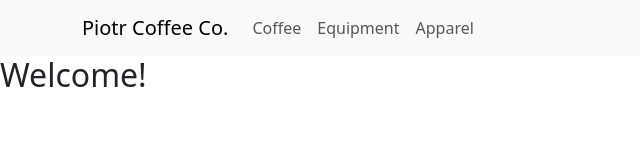
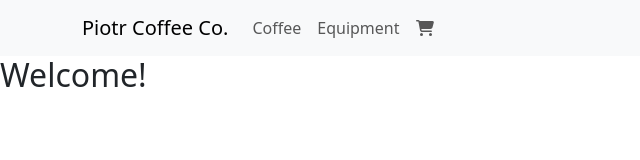
Before and after one commit to gabbymassaro/react-phase-2-project, a React (Create React App) app in the folder my-app/: page / in a window 1280 px wide. Shown: the top 160 px of the page, without its empty margins (0-640 px from the left). Built offline with nearby package versions, Linux system fonts and the light colour scheme.

Commit message:
Install fontAwesome and change apparel to cart

```diff
--- a/my-app/package.json
+++ b/my-app/package.json
@@ -6,6 +6,9 @@
     "@emotion/react": "^11.11.4",
     "@emotion/styled": "^11.11.5",
     "@fontsource/roboto": "^5.0.13",
+    "@fortawesome/fontawesome-svg-core": "^6.5.2",
+    "@fortawesome/free-solid-svg-icons": "^6.5.2",
+    "@fortawesome/react-fontawesome": "^0.2.2",
     "@mui/material": "^5.15.21",
     "@testing-library/jest-dom": "^5.17.0",
     "@testing-library/react": "^13.4.0",
--- a/my-app/src/components/App.js
+++ b/my-app/src/components/App.js
@@ -1,5 +1,5 @@
 import "bootstrap/dist/css/bootstrap.min.css"
-import { BrowserRouter as Router, Routes, Route, Link } from "react-router-dom"
+import { BrowserRouter as Router, Routes, Route } from "react-router-dom"
 import Navigation from "./Navigation"
 import CoffeeList from "./CoffeeList"
 
@@ -12,8 +12,8 @@
   return <h2>Equipment</h2>
 }
 
-function Apparel() {
-  return <h2>Apparel</h2>
+function Cart() {
+  return <h2>Cart</h2>
 }
 
 function App() {
@@ -24,7 +24,7 @@
         <Routes>
           <Route path="/coffee" element={<CoffeeList />} />
           <Route path="/equipment" element={<Equipment />} />
-          <Route path="/apparel" element={<Apparel />} />
+          <Route path="/cart" element={<Cart />} />
           <Route path="/" element={<Home />} />
         </Routes>
       </div>
--- a/my-app/src/components/Navigation.js
+++ b/my-app/src/components/Navigation.js
@@ -2,6 +2,8 @@
 import Container from "react-bootstrap/Container"
 import Nav from "react-bootstrap/Nav"
 import Navbar from "react-bootstrap/Navbar"
+import { FontAwesomeIcon } from "@fortawesome/react-fontawesome"
+import { faCartShopping } from "@fortawesome/free-solid-svg-icons"
 
 function Navigation() {
   return (
@@ -13,7 +15,9 @@
           <Nav>
             <Nav.Link href="/coffee">Coffee</Nav.Link>
             <Nav.Link href="/equipment">Equipment</Nav.Link>
-            <Nav.Link href="/apparel">Apparel</Nav.Link>
+            <Nav.Link href="/cart">
+              <FontAwesomeIcon icon={faCartShopping} />
+            </Nav.Link>
           </Nav>
         </Navbar.Collapse>
       </Container>
```
Also changed, not shown: 1 other file (tests, documents, lock files or other folders).
